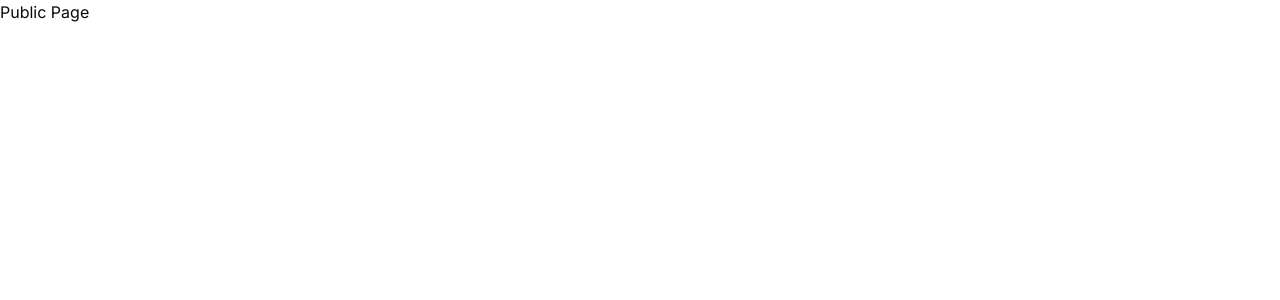
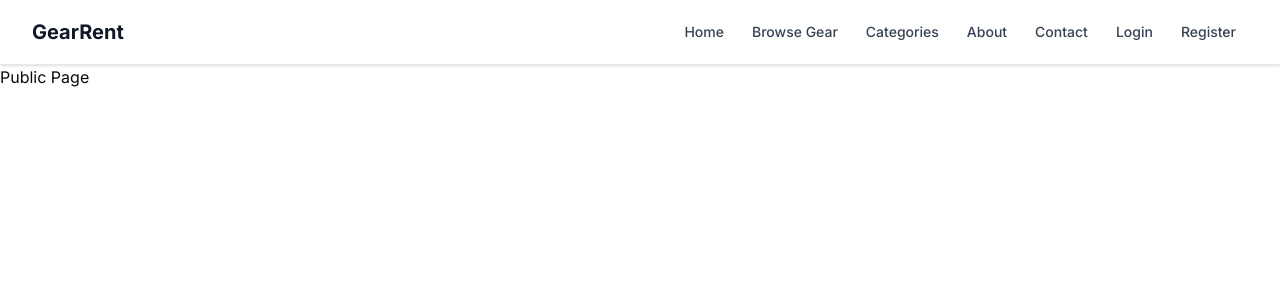
Before and after one commit to Rayhan-abdullha/gearup-client, a Next.js app: page / in a window 1280 px wide. Shown: the top 300 px of the page. Built offline with nearby package versions, Linux system fonts and the light colour scheme.

Commit message:
feat: added responsive navbar

```diff
--- a/app/layout.tsx
+++ b/app/layout.tsx
@@ -3,6 +3,7 @@ import { Inter } from "next/font/google";
 import "./globals.css";
 import { cn } from "@/lib/utils";
 import { Toaster } from "sonner";
+import Navbar from "@/components/shared/navbar";
 
 const inter = Inter({
   subsets: ["latin"],
@@ -23,6 +24,7 @@ export default function RootLayout({
     <html lang="en" className={cn("h-full", "antialiased", inter.variable)}>
       <body className="min-h-full flex flex-col font-sans">
         <Toaster />
+        <Navbar />
         {children}
       </body>
     </html>
--- /dev/null
+++ b/components/shared/navbar.tsx
@@ -0,0 +1,119 @@
+"use client";
+
+import { useState } from "react";
+import Link from "next/link";
+import { Menu, X } from "lucide-react";
+
+type UserRole = "guest" | "customer" | "provider" | "admin";
+
+interface NavbarProps {
+  userRole?: UserRole;
+}
+
+const navigationByRole: Record<UserRole, { label: string; href: string }[]> = {
+  guest: [
+    { label: "Home", href: "/" },
+    { label: "Browse Gear", href: "/browse" },
+    { label: "Categories", href: "/categories" },
+    { label: "About", href: "/about" },
+    { label: "Contact", href: "/contact" },
+    { label: "Login", href: "/login" },
+    { label: "Register", href: "/register" },
+  ],
+  customer: [
+    { label: "Home", href: "/" },
+    { label: "Browse Gear", href: "/browse" },
+    { label: "Categories", href: "/categories" },
+    { label: "My Orders", href: "/orders" },
+    { label: "Dashboard", href: "/dashboard" },
+  ],
+  provider: [
+    { label: "Home", href: "/" },
+    { label: "Browse Gear", href: "/browse" },
+    { label: "Add Gear", href: "/add-gear" },
+    { label: "Orders", href: "/orders" },
+    { label: "Dashboard", href: "/dashboard" },
+  ],
+  admin: [
+    { label: "Dashboard", href: "/admin/dashboard" },
+    { label: "Users", href: "/admin/users" },
+    { label: "Gear", href: "/admin/gear" },
+    { label: "Rentals", href: "/admin/rentals" },
+  ],
+};
+
+export default function Navbar({ userRole = "guest" }: NavbarProps) {
+  const [isOpen, setIsOpen] = useState(false);
+
+  const toggleMenu = () => {
+    setIsOpen(!isOpen);
+  };
+
+  const navItems = navigationByRole[userRole];
+
+  return (
+    <nav className="sticky top-0 z-50 w-full border-b border-gray-200 bg-white shadow-sm dark:border-gray-800 dark:bg-gray-950">
+      <div className="mx-auto max-w-7xl px-4 sm:px-6 lg:px-8">
+        <div className="flex h-16 items-center justify-between">
+          {/* Logo */}
+          <div className="flex-shrink-0">
+            <Link
+              href="/"
+              className="text-xl font-bold text-gray-900 dark:text-white"
+            >
+              GearRent
+            </Link>
+          </div>
+
+          {/* Desktop Navigation */}
+          <div className="hidden md:flex md:items-center md:gap-1">
+            {navItems.map((item) => (
+              <Link
+                key={item.href}
+                href={item.href}
+                className="rounded-md px-3 py-2 text-sm font-medium text-gray-700 transition-colors hover:bg-gray-100 hover:text-gray-900 dark:text-gray-300 dark:hover:bg-gray-800 dark:hover:text-white"
+              >
+                {item.label}
+              </Link>
+            ))}
+          </div>
+
+          {/* Mobile menu button */}
+          <div className="md:hidden">
+            <button
+              onClick={toggleMenu}
+              className="inline-flex items-center justify-center rounded-md p-2 text-gray-700 transition-colors hover:bg-gray-100 hover:text-gray-900 dark:text-gray-300 dark:hover:bg-gray-800 dark:hover:text-white"
+              aria-expanded="false"
+              aria-label="Toggle navigation menu"
+            >
+              <span className="sr-only">Open main menu</span>
+              {isOpen ? (
+                <X className="block h-6 w-6" />
+              ) : (
+                <Menu className="block h-6 w-6" />
+              )}
+            </button>
+          </div>
+        </div>
+      </div>
+
+      {/* Mobile Navigation */}
+      {isOpen && (
+        <div className="border-t border-gray-200 dark:border-gray-800 md:hidden">
+          <div className="space-y-1 px-2 pb-3 pt-2 sm:px-3">
+            {navItems.map((item) => (
+              <Link
+                key={item.href}
+                href={item.href}
+                className="block rounded-md px-3 py-2 text-base font-medium text-gray-700 transition-colors hover:bg-gray-100 hover:text-gray-900 dark:text-gray-300 dark:hover:bg-gray-800 dark:hover:text-white"
+                onClick={() => setIsOpen(false)}
+              >
+                {item.label}
+              </Link>
+            ))}
+          </div>
+        </div>
+      )}
+    </nav>
+  );
+}
```
